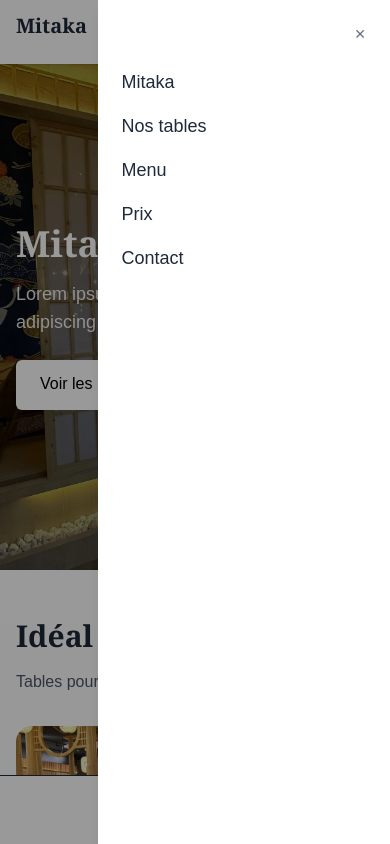
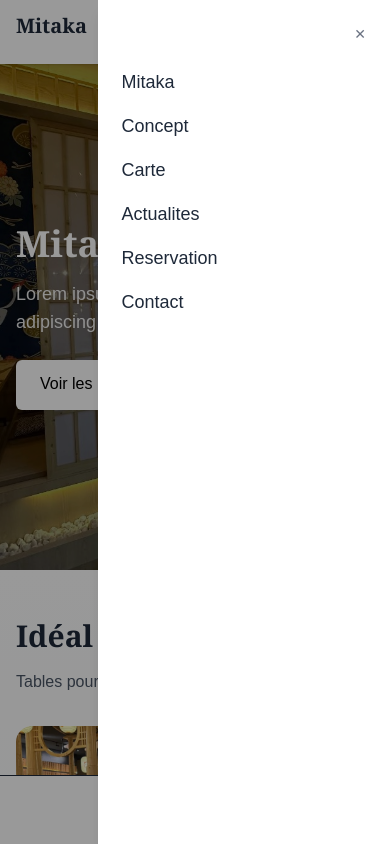
Before and after one commit to syss69/react-restaurant, a Next.js app: page / in a window 390 px wide. Both pictures are taken after a click on the button "Menu". Shown: the top 844 px of the page. Built offline with nearby package versions, Linux system fonts and the light colour scheme; a web font is replaced by a local one.

Commit message:
Fix in mobile menu

```diff
--- a/src/components/Header.tsx
+++ b/src/components/Header.tsx
@@ -48,11 +48,12 @@ const Header = () => {
                 </button>
 
                 <nav className="flex flex-col gap-4 text-lg">
-                <a href="#hero" onClick={closeMenu} className="hover:text-red-700">Mitaka</a>
-                <a href="#tables" onClick={closeMenu} className="hover:text-red-700">Nos tables</a>
-                <a href="#menu" onClick={closeMenu} className="hover:text-red-700">Menu</a>
-                <a href="#price" onClick={closeMenu} className="hover:text-red-700">Prix</a>
-                <a href="#info" onClick={closeMenu} className="hover:text-red-700">Contact</a>
+                    <Link href="/" onClick={closeMenu} className="hover:text-red-700">Mitaka</Link>
+                    <Link href="/concept" onClick={closeMenu} className="hover:text-red-700">Concept</Link>
+                    <Link href="/menu" onClick={closeMenu} className="hover:text-red-700">Carte</Link>
+                    <Link href="/news" onClick={closeMenu} className="hover:text-red-700">Actualites</Link>
+                    <Link href="/reservation" onClick={closeMenu} className="hover:text-red-700">Reservation</Link>
+                    <Link href="/contact" onClick={closeMenu} className="hover:text-red-700">Contact</Link>
                 </nav>
             </div>
             </div>
```
